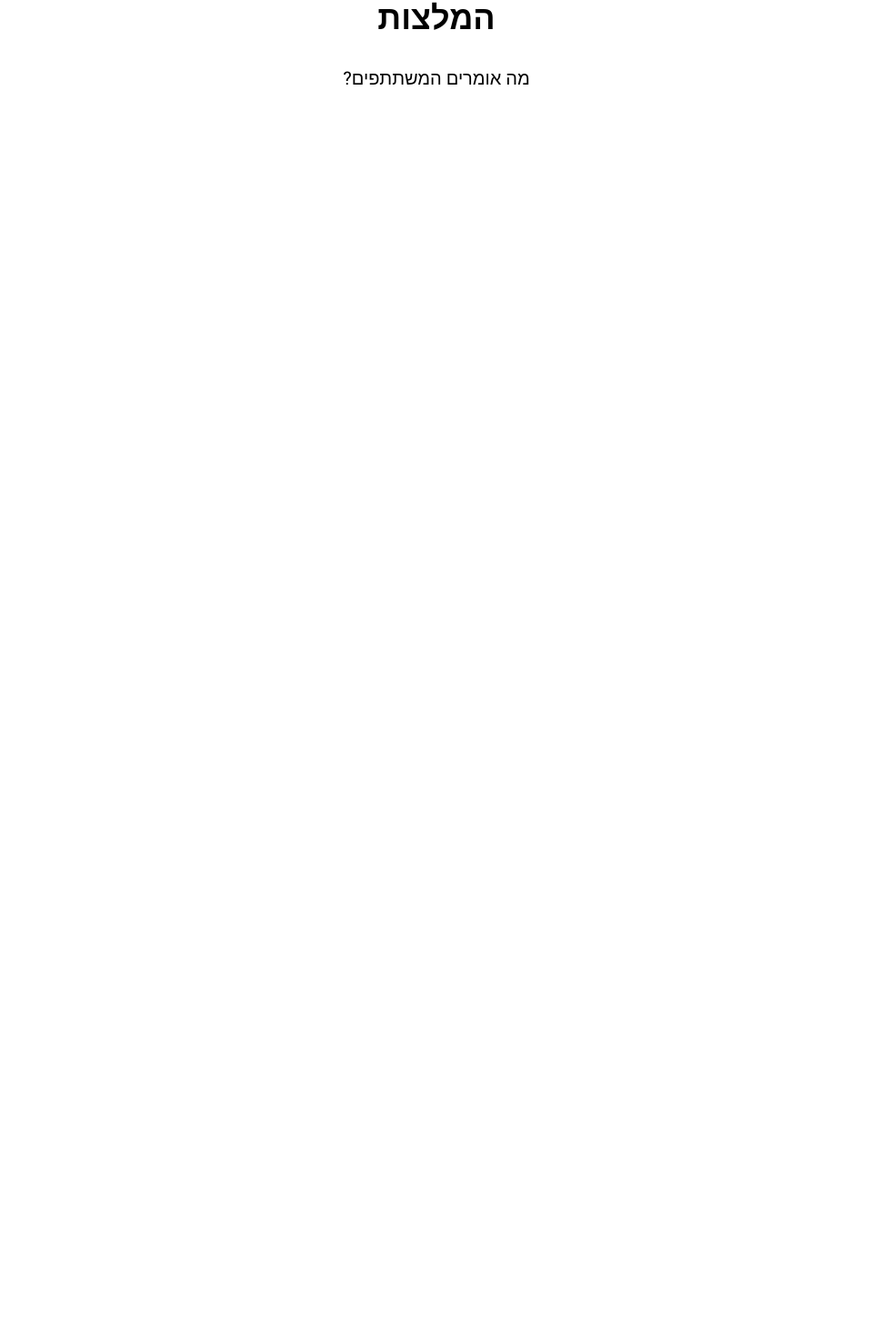
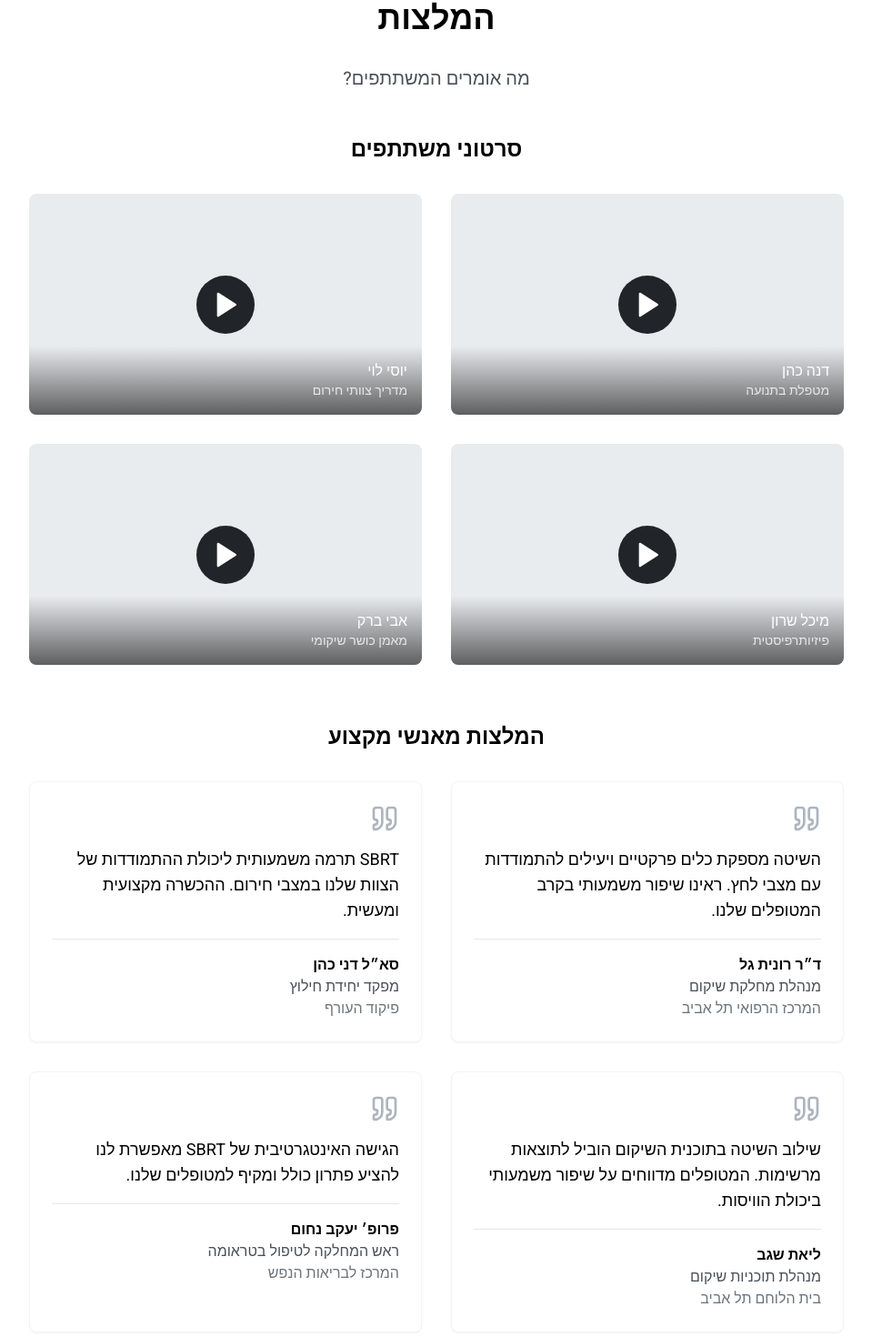
Before and after one commit to RoiHirsh/sbrt-harmony-path, a React (Vite) app: page /testimonials in a window 1280 px wide. Shown: the part 111-1581 px from the top of the page at 91% size, without its empty margins (160-1119 px from the left). Before the commit the page ends 800 px from the top, so only its background shows below. Built offline with nearby package versions, Linux system fonts and the light colour scheme.

Commit message:
Update Testimonials page
Add placeholder content for participant videos and institutional client quotes.  The page will be updated to include placeholders for future content showcasing participant videos and quotes from institutional clients.

```diff
--- a/src/pages/Testimonials.tsx
+++ b/src/pages/Testimonials.tsx
@@ -1,15 +1,112 @@
+
+import { Play, Quote } from "lucide-react";
 
 const Testimonials = () => {
   return (
     <div className="container mx-auto px-4 py-12">
       <h1 className="text-4xl font-bold mb-8 text-center">המלצות</h1>
       <div className="max-w-4xl mx-auto">
-        <p className="text-xl mb-6 text-center">
+        <p className="text-xl mb-12 text-center text-sbrt-600">
           מה אומרים המשתתפים?
         </p>
+
+        {/* Video Testimonials Section */}
+        <section className="mb-16">
+          <h2 className="text-2xl font-semibold mb-8 text-center">סרטוני משתתפים</h2>
+          <div className="grid md:grid-cols-2 gap-8">
+            {videoTestimonials.map((video, index) => (
+              <div key={index} className="relative group">
+                <div className="aspect-video bg-sbrt-100 rounded-lg overflow-hidden relative">
+                  <div className="absolute inset-0 flex items-center justify-center">
+                    <div className="w-16 h-16 bg-sbrt-800 rounded-full flex items-center justify-center group-hover:bg-sbrt-700 transition-colors">
+                      <Play className="w-8 h-8 text-white fill-current" />
+                    </div>
+                  </div>
+                  <div className="absolute bottom-0 left-0 right-0 bg-gradient-to-t from-black/60 to-transparent p-4">
+                    <p className="text-white font-medium">{video.name}</p>
+                    <p className="text-white/80 text-sm">{video.role}</p>
+                  </div>
+                </div>
+              </div>
+            ))}
+          </div>
+        </section>
+
+        {/* Institutional Quotes Section */}
+        <section>
+          <h2 className="text-2xl font-semibold mb-8 text-center">המלצות מאנשי מקצוע</h2>
+          <div className="grid md:grid-cols-2 gap-8">
+            {institutionalQuotes.map((quote, index) => (
+              <div
+                key={index}
+                className="bg-white p-6 rounded-lg shadow-sm border border-gray-100 hover:shadow-md transition-shadow"
+              >
+                <Quote className="w-8 h-8 text-sbrt-400 mb-4" />
+                <blockquote className="text-lg mb-4">
+                  {quote.content}
+                </blockquote>
+                <div className="border-t pt-4">
+                  <p className="font-semibold">{quote.author}</p>
+                  <p className="text-sbrt-600">{quote.role}</p>
+                  <p className="text-sbrt-500">{quote.organization}</p>
+                </div>
+              </div>
+            ))}
+          </div>
+        </section>
       </div>
     </div>
   );
 };
 
+const videoTestimonials = [
+  {
+    name: "דנה כהן",
+    role: "מטפלת בתנועה",
+    videoUrl: "#" // Placeholder for future video URL
+  },
+  {
+    name: "יוסי לוי",
+    role: "מדריך צוותי חירום",
+    videoUrl: "#" // Placeholder for future video URL
+  },
+  {
+    name: "מיכל שרון",
+    role: "פיזיותרפיסטית",
+    videoUrl: "#" // Placeholder for future video URL
+  },
+  {
+    name: "אבי ברק",
+    role: "מאמן כושר שיקומי",
+    videoUrl: "#" // Placeholder for future video URL
+  }
+];
+
+const institutionalQuotes = [
+  {
+    content: "השיטה מספקת כלים פרקטיים ויעילים להתמודדות עם מצבי לחץ. ראינו שיפור משמעותי בקרב המטופלים שלנו.",
+    author: "ד״ר רונית גל",
+    role: "מנהלת מחלקת שיקום",
+    organization: "המרכז הרפואי תל אביב"
+  },
+  {
+    content: "SBRT תרמה משמעותית ליכולת ההתמודדות של הצוות שלנו במצבי חירום. ההכשרה מקצועית ומעשית.",
+    author: "סא״ל דני כהן",
+    role: "מפקד יחידת חילוץ",
+    organization: "פיקוד העורף"
+  },
+  {
+    content: "שילוב השיטה בתוכנית השיקום הוביל לתוצאות מרשימות. המטופלים מדווחים על שיפור משמעותי ביכולת הוויסות.",
+    author: "ליאת שגב",
+    role: "מנהלת תוכניות שיקום",
+    organization: "בית הלוחם תל אביב"
+  },
+  {
+    content: "הגישה האינטגרטיבית של SBRT מאפשרת לנו להציע פתרון כולל ומקיף למטופלים שלנו.",
+    author: "פרופ׳ יעקב נחום",
+    role: "ראש המחלקה לטיפול בטראומה",
+    organization: "המרכז לבריאות הנפש"
+  }
+];
+
 export default Testimonials;
```
